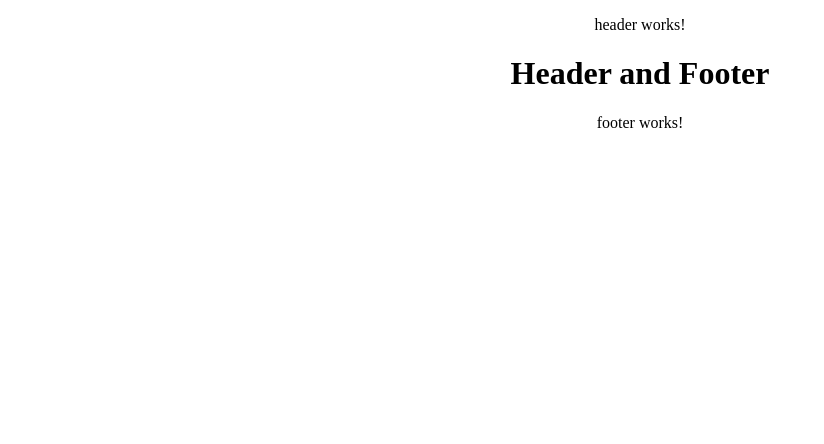
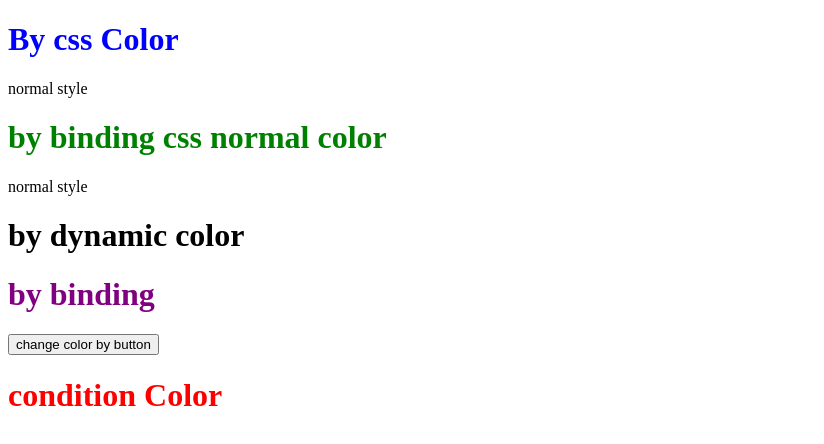
Before and after one commit to mohammadaamir1102/angular_practice, an Angular app: page / in a window 1280 px wide. Shown: the top 444 px of the page, without its empty margins (0-824 px from the left). Built offline with nearby package versions, Linux system fonts and the light colour scheme.

Commit message:
style binding

```diff
--- a/src/app/app.component.html
+++ b/src/app/app.component.html
@@ -4,8 +4,9 @@
 <!-- <app-event></app-event> -->
 <!-- <app-propbinding></app-propbinding> -->
 <!-- <app-condition></app-condition> -->
-<div style="text-align: center  ;">
+<!-- <div style="text-align: center  ;">
     <app-header></app-header>
     <h1>Header and Footer</h1>
     <app-footer></app-footer>
-</div>
+</div> -->
+<app-stylebinding></app-stylebinding>
--- a/src/app/app.module.ts
+++ b/src/app/app.module.ts
@@ -13,6 +13,7 @@ import { FormComponent } from './form/form.component';
 import { FormsModule } from '@angular/forms';
 import { HeaderComponent } from './header/header.component';
 import { FooterComponent } from './footer/footer.component';
+import { StylebindingComponent } from './stylebinding/stylebinding.component';
 
 
 @NgModule({
@@ -25,7 +26,8 @@ import { FooterComponent } from './footer/footer.component';
     ConditionComponent,
     FormComponent,
     HeaderComponent,
-    FooterComponent
+    FooterComponent,
+    StylebindingComponent
   ],
   imports: [
     BrowserModule,
--- /dev/null
+++ b/src/app/stylebinding/stylebinding.component.html
@@ -0,0 +1,7 @@
+<h1 style="color: blue;">By css Color</h1> normal style
+<h1 [style.color]="'green'">by binding css normal color </h1> normal style
+<h1 [style.color]='colorName'>by dynamic color</h1>
+<h1 [style.color]="colorNameByMethod">by binding</h1>
+<button (click)="buttonClick()">change color by button</button>
+
+<h1 [style.color]="err?'red':'green'">condition Color</h1>
--- /dev/null
+++ b/src/app/stylebinding/stylebinding.component.ts
@@ -0,0 +1,15 @@
+import { Component } from '@angular/core';
+
+@Component({
+  selector: 'app-stylebinding',
+  templateUrl: './stylebinding.component.html',
+  styleUrls: ['./stylebinding.component.css'],
+})
+export class StylebindingComponent {
+  colorName = 'golden';
+  colorNameByMethod = 'purple';
+  err = true;
+  buttonClick() {
+    this.colorNameByMethod = 'red';
+  }
+}
```
Also changed, not shown: src/app/stylebinding/stylebinding.component.css (added), 1 other file (tests, documents, lock files or other folders).
